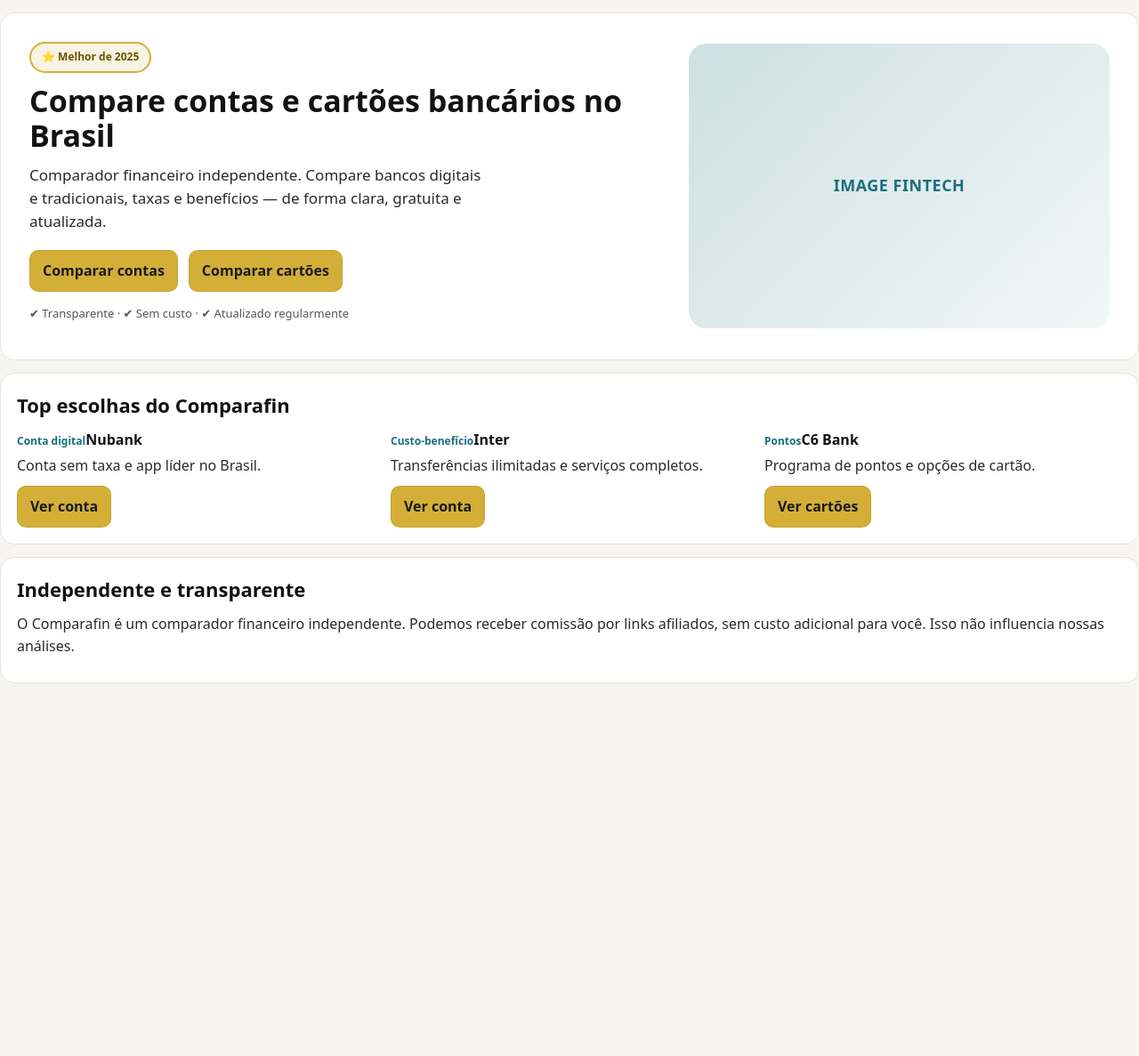
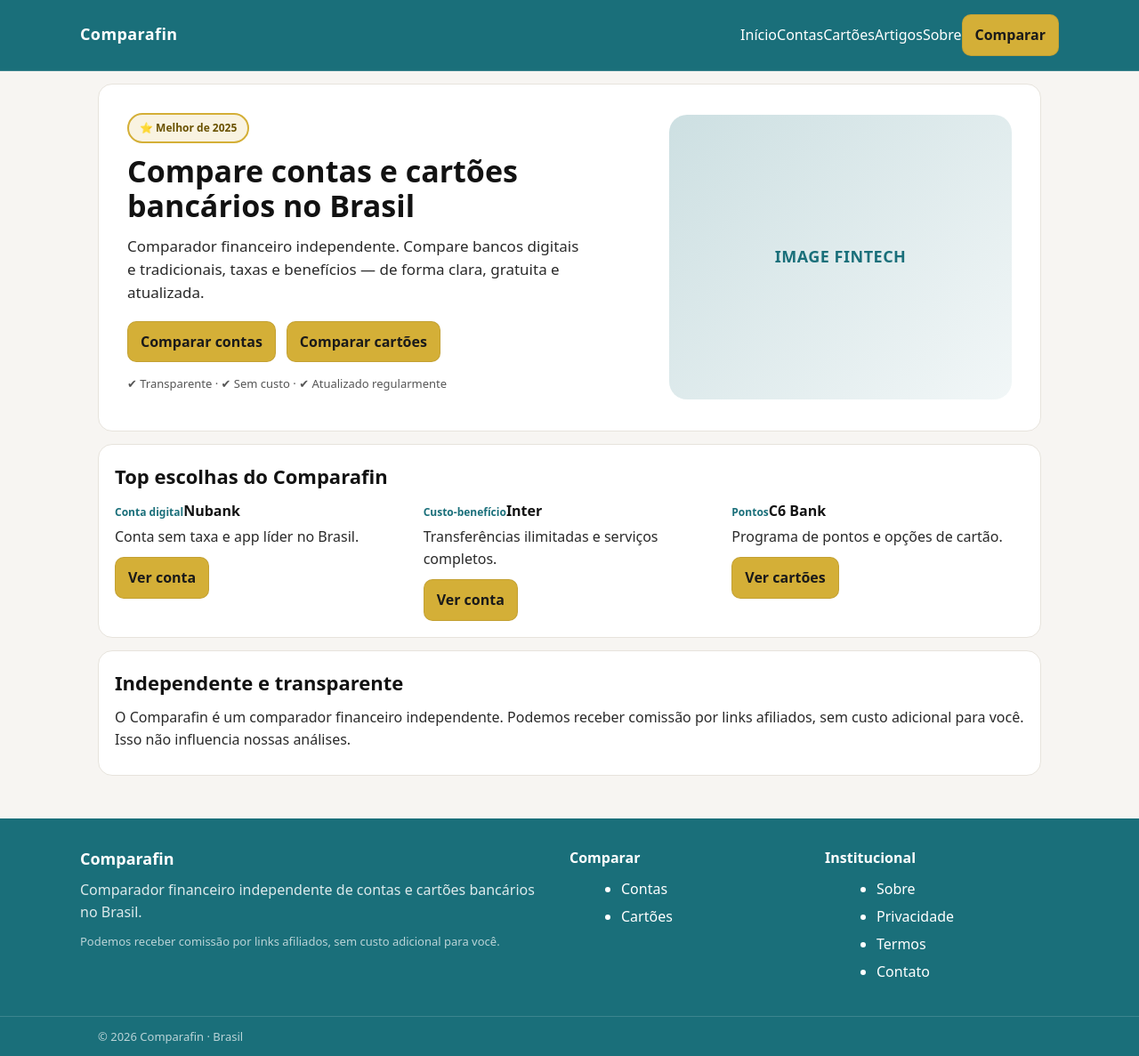
Before and after one commit to caroriedi7-dev/comparafin, a Next.js app: page / in a window 1280 px wide. Shown: the whole page at 89% size. Before the commit the page ends 814 px from the top, so only its background shows below. Built offline with nearby package versions, Linux system fonts and the light colour scheme.

Commit message:
Update layout.js

```diff
--- a/app/layout.js
+++ b/app/layout.js
@@ -9,7 +9,86 @@ export default function RootLayout({ children }) {
   return (
     <html lang="pt-BR">
       <body>
-        {children}
+        {/* HEADER */}
+        <header>
+          <div className="container nav">
+            <div className="brand">Comparafin</div>
+
+            <nav>
+              <a href="/">Início</a>
+              <a href="/contas">Contas</a>
+              <a href="/cartoes">Cartões</a>
+              <a href="/artigos">Artigos</a>
+              <a href="/sobre">Sobre</a>
+              <a className="btn" href="/contas">Comparar</a>
+            </nav>
+          </div>
+        </header>
+
+        {/* CONTENT */}
+        <main className="container">
+          {children}
+        </main>
+
+        {/* FOOTER */}
+        <footer
+          style={{
+            marginTop: 48,
+            background: "var(--petrol)",
+            color: "#fff"
+          }}
+        >
+          <div
+            className="container"
+            style={{
+              display: "grid",
+              gridTemplateColumns: "2fr 1fr 1fr",
+              gap: 24,
+              padding: "32px 0"
+            }}
+          >
+            <div>
+              <strong style={{ fontSize: 18 }}>Comparafin</strong>
+              <p style={{ marginTop: 8, color: "rgba(255,255,255,.85)" }}>
+                Comparador financeiro independente de contas e cartões bancários no Brasil.
+              </p>
+              <p style={{ marginTop: 8, fontSize: 13, color: "rgba(255,255,255,.7)" }}>
+                Podemos receber comissão por links afiliados, sem custo adicional para você.
+              </p>
+            </div>
+
+            <div>
+              <strong>Comparar</strong>
+              <ul>
+                <li><a href="/contas">Contas</a></li>
+                <li><a href="/cartoes">Cartões</a></li>
+              </ul>
+            </div>
+
+            <div>
+              <strong>Institucional</strong>
+              <ul>
+                <li><a href="/sobre">Sobre</a></li>
+                <li><a href="#">Privacidade</a></li>
+                <li><a href="#">Termos</a></li>
+                <li><a href="#">Contato</a></li>
+              </ul>
+            </div>
+          </div>
+
+          <div
+            style={{
+              borderTop: "1px solid rgba(255,255,255,.15)",
+              padding: "12px 0",
+              fontSize: 13,
+              color: "rgba(255,255,255,.7)"
+            }}
+          >
+            <div className="container">
+              © {new Date().getFullYear()} Comparafin · Brasil
+            </div>
+          </div>
+        </footer>
       </body>
     </html>
   );
```
